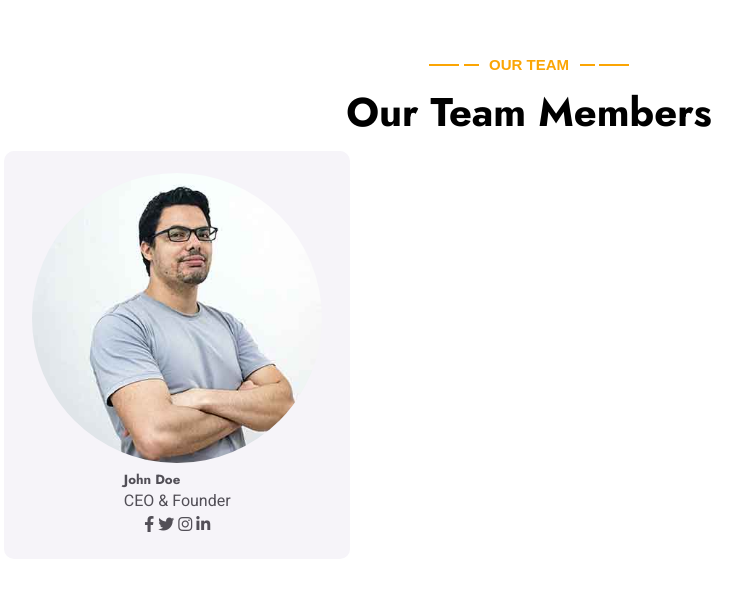
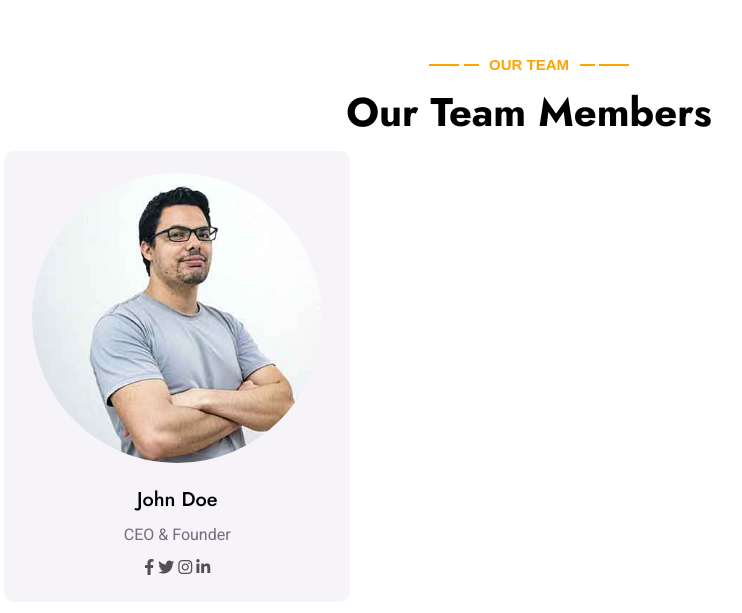
Before and after one commit to rakib00-dev/digital-agency-web, a plain HTML site: page index.html in a window 1280 px wide. Shown: the part 6199-6812 px from the top of the page, without its empty margins (111-853 px from the left). Drawn offline with Linux system fonts and the light colour scheme.

Commit message:
updated the boxes of the our team section

```diff
--- a/css/style.css
+++ b/css/style.css
@@ -1072,6 +1072,27 @@ section#testimonial {
 .our-team-box-img img {
   border-radius: 100%;
   height: 290px;
+  margin-bottom: 15px;
+}
+
+.our-team-box-title {
+  display: inline;
+  justify-content: center;
+}
+
+.our-team-box-title h5 {
+  font-size: 20px;
+  font-weight: 500;
+  color: black;
+}
+
+.our-team-box-title span {
+  font-size: 16px;
+  font-weight: 400;
+  color: #726d7b;
+  justify-content: center;
+  display: flex;
+  margin: 9px -18px;
 }
 /* our team section < */
 
```
